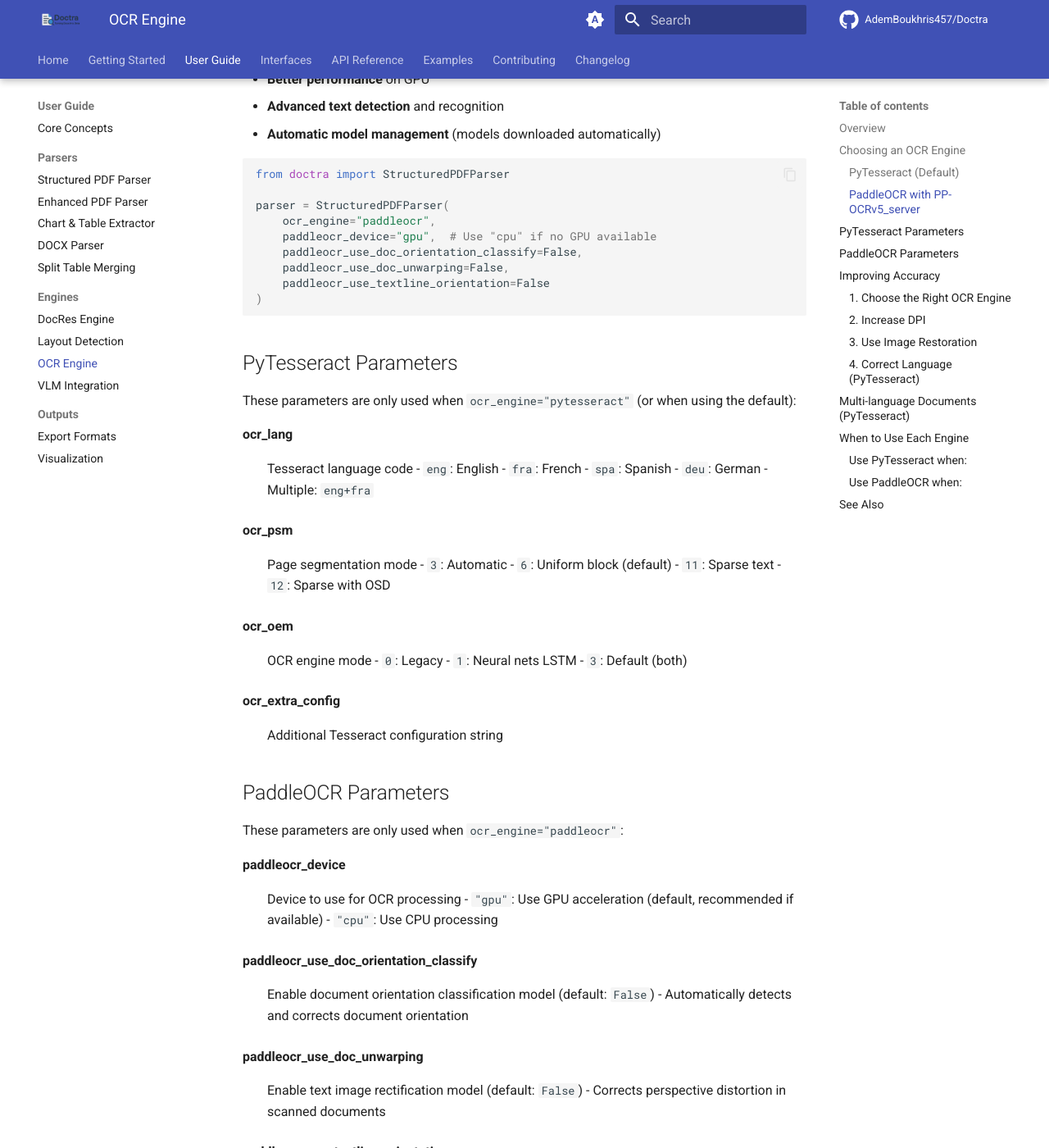
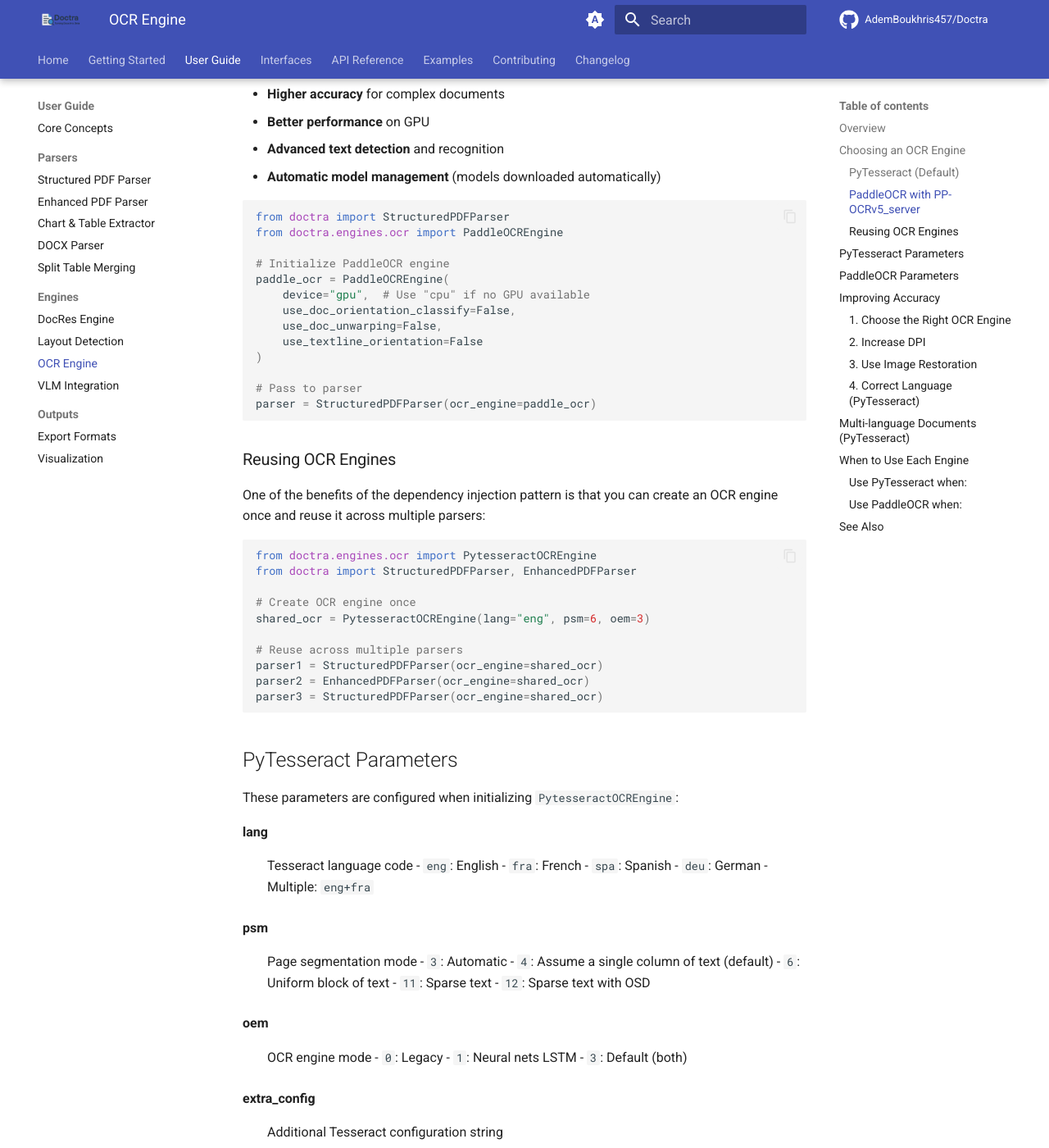
Before and after one commit to AdemBoukhris457/Doctra, an MkDocs documentation site: the page built from docs/user-guide/engines/ocr-engine.md, in a window 1280 px wide and 1400 px high, scrolled down 1188 px. Shown: the whole window at 82% size. Built offline with MkDocs 1.6.1 and Material for MkDocs 9.7.7, drawn with Linux system fonts in a browser that asks for light colours; comment, search, counter and statistics services are not loaded; the version menu is left out; some of the changed text lies outside the part shown.

Commit message:
docs: update documentation for OCR engine dependency pattern
Update all documentation files to show OCR engine initialization and dependency pattern instead of individual OCR parameters. Includes updates to user guides, API reference, quick start, and examples.

````diff
--- a/docs/user-guide/engines/ocr-engine.md
+++ b/docs/user-guide/engines/ocr-engine.md
@@ -13,27 +13,26 @@
 
 ## Choosing an OCR Engine
 
+Doctra uses a **dependency injection pattern** for OCR engines. You initialize the OCR engine externally and pass it to the parser. This provides a clearer API, avoids mixed configurations, and allows reusing OCR engines across multiple parsers.
+
 ### PyTesseract (Default)
 
 PyTesseract is the default OCR engine and works well for most documents. It offers extensive language support and fine-grained control.
 
 ```python
 from doctra import StructuredPDFParser
+from doctra.engines.ocr import PytesseractOCREngine
 
-# PyTesseract is the default - no need to specify
-parser = StructuredPDFParser(
-    ocr_lang="eng",
-    ocr_psm=6,
-    ocr_oem=3
+# Option 1: Use default PyTesseract (automatic if ocr_engine=None)
+parser = StructuredPDFParser()  # Creates default PytesseractOCREngine internally
+
+# Option 2: Explicitly configure PyTesseract
+tesseract_ocr = PytesseractOCREngine(
+    lang="eng",
+    psm=6,
+    oem=3
 )
-
-# Or explicitly specify it
-parser = StructuredPDFParser(
-    ocr_engine="pytesseract",
-    ocr_lang="eng",
-    ocr_psm=6,
-    ocr_oem=3
-)
+parser = StructuredPDFParser(ocr_engine=tesseract_ocr)
 ```
 
 ### PaddleOCR with PP-OCRv5_server
@@ -47,21 +46,42 @@
 
 ```python
 from doctra import StructuredPDFParser
+from doctra.engines.ocr import PaddleOCREngine
 
-parser = StructuredPDFParser(
-    ocr_engine="paddleocr",
-    paddleocr_device="gpu",  # Use "cpu" if no GPU available
-    paddleocr_use_doc_orientation_classify=False,
-    paddleocr_use_doc_unwarping=False,
-    paddleocr_use_textline_orientation=False
+# Initialize PaddleOCR engine
+paddle_ocr = PaddleOCREngine(
+    device="gpu",  # Use "cpu" if no GPU available
+    use_doc_orientation_classify=False,
+    use_doc_unwarping=False,
+    use_textline_orientation=False
 )
+
+# Pass to parser
+parser = StructuredPDFParser(ocr_engine=paddle_ocr)
+```
+
+### Reusing OCR Engines
+
+One of the benefits of the dependency injection pattern is that you can create an OCR engine once and reuse it across multiple parsers:
+
+```python
+from doctra.engines.ocr import PytesseractOCREngine
+from doctra import StructuredPDFParser, EnhancedPDFParser
+
+# Create OCR engine once
+shared_ocr = PytesseractOCREngine(lang="eng", psm=6, oem=3)
+
+# Reuse across multiple parsers
+parser1 = StructuredPDFParser(ocr_engine=shared_ocr)
+parser2 = EnhancedPDFParser(ocr_engine=shared_ocr)
+parser3 = StructuredPDFParser(ocr_engine=shared_ocr)
 ```
 
 ## PyTesseract Parameters
 
-These parameters are only used when `ocr_engine="pytesseract"` (or when using the default):
+These parameters are configured when initializing `PytesseractOCREngine`:
 
-**ocr_lang**
+**lang**
 :   Tesseract language code
     - `eng`: English
     - `fra`: French
@@ -69,42 +89,67 @@
     - `deu`: German
     - Multiple: `eng+fra`
 
-**ocr_psm**
+**psm**
 :   Page segmentation mode
     - `3`: Automatic
-    - `6`: Uniform block (default)
+    - `4`: Assume a single column of text (default)
+    - `6`: Uniform block of text
     - `11`: Sparse text
-    - `12`: Sparse with OSD
+    - `12`: Sparse text with OSD
 
-**ocr_oem**
+**oem**
 :   OCR engine mode
     - `0`: Legacy
     - `1`: Neural nets LSTM
     - `3`: Default (both)
 
-**ocr_extra_config**
+**extra_config**
 :   Additional Tesseract configuration string
+
+**Example:**
+```python
+from doctra.engines.ocr import PytesseractOCREngine
+
+ocr = PytesseractOCREngine(
+    lang="eng",
+    psm=6,
+    oem=3,
+    extra_config=""
+)
+```
 
 ## PaddleOCR Parameters
 
-These parameters are only used when `ocr_engine="paddleocr"`:
+These parameters are configured when initializing `PaddleOCREngine`:
 
-**paddleocr_device**
+**device**
 :   Device to use for OCR processing
     - `"gpu"`: Use GPU acceleration (default, recommended if available)
     - `"cpu"`: Use CPU processing
 
-**paddleocr_use_doc_orientation_classify**
+**use_doc_orientation_classify**
 :   Enable document orientation classification model (default: `False`)
     - Automatically detects and corrects document orientation
 
-**paddleocr_use_doc_unwarping**
+**use_doc_unwarping**
 :   Enable text image rectification model (default: `False`)
     - Corrects perspective distortion in scanned documents
 
-**paddleocr_use_textline_orientation**
+**use_textline_orientation**
 :   Enable text line orientation classification model (default: `False`)
     - Handles rotated text lines
+
+**Example:**
+```python
+from doctra.engines.ocr import PaddleOCREngine
+
+ocr = PaddleOCREngine(
+    device="gpu",
+    use_doc_orientation_classify=False,
+    use_doc_unwarping=False,
+    use_textline_orientation=False
+)
+```
 
 **Note**: The PP-OCRv5_server model is automatically used by default in PaddleOCR 3.0. Models are automatically downloaded on first use and cached for future use.
 
@@ -115,10 +160,11 @@
 For complex documents or when accuracy is critical, consider using PaddleOCR:
 
 ```python
-parser = StructuredPDFParser(
-    ocr_engine="paddleocr",
-    paddleocr_device="gpu"  # Use GPU for better performance
-)
+from doctra import StructuredPDFParser
+from doctra.engines.ocr import PaddleOCREngine
+
+paddle_ocr = PaddleOCREngine(device="gpu")
+parser = StructuredPDFParser(ocr_engine=paddle_ocr)
 ```
 
 ### 2. Increase DPI
@@ -135,33 +181,37 @@
 
 ```python
 from doctra import EnhancedPDFParser
+from doctra.engines.ocr import PaddleOCREngine
 
+paddle_ocr = PaddleOCREngine(device="gpu")
 parser = EnhancedPDFParser(
     use_image_restoration=True,
-    ocr_engine="paddleocr"  # Combine with PaddleOCR for best results
+    ocr_engine=paddle_ocr  # Combine with PaddleOCR for best results
 )
 ```
 
 ### 4. Correct Language (PyTesseract)
 
-For PyTesseract, specify the document language:
+For PyTesseract, specify the document language when initializing the engine:
 
 ```python
-parser = StructuredPDFParser(
-    ocr_engine="pytesseract",
-    ocr_lang="fra"  # For French documents
-)
+from doctra import StructuredPDFParser
+from doctra.engines.ocr import PytesseractOCREngine
+
+tesseract_ocr = PytesseractOCREngine(lang="fra")  # For French documents
+parser = StructuredPDFParser(ocr_engine=tesseract_ocr)
 ```
 
 ## Multi-language Documents (PyTesseract)
 
-PyTesseract supports multiple languages:
+PyTesseract supports multiple languages. Configure this when initializing the engine:
 
 ```python
-parser = StructuredPDFParser(
-    ocr_engine="pytesseract",
-    ocr_lang="eng+fra+deu"  # Multiple languages
-)
+from doctra import StructuredPDFParser
+from doctra.engines.ocr import PytesseractOCREngine
+
+tesseract_ocr = PytesseractOCREngine(lang="eng+fra+deu")  # Multiple languages
+parser = StructuredPDFParser(ocr_engine=tesseract_ocr)
 ```
 
 ## When to Use Each Engine
````
Also changed, not shown: docs/api/parsers.md (+37 -15 lines), docs/examples/basic-usage.md (+5 -1 lines), docs/getting-started/quick-start.md (+8 -3 lines), docs/user-guide/core-concepts.md (+51 -29 lines).
